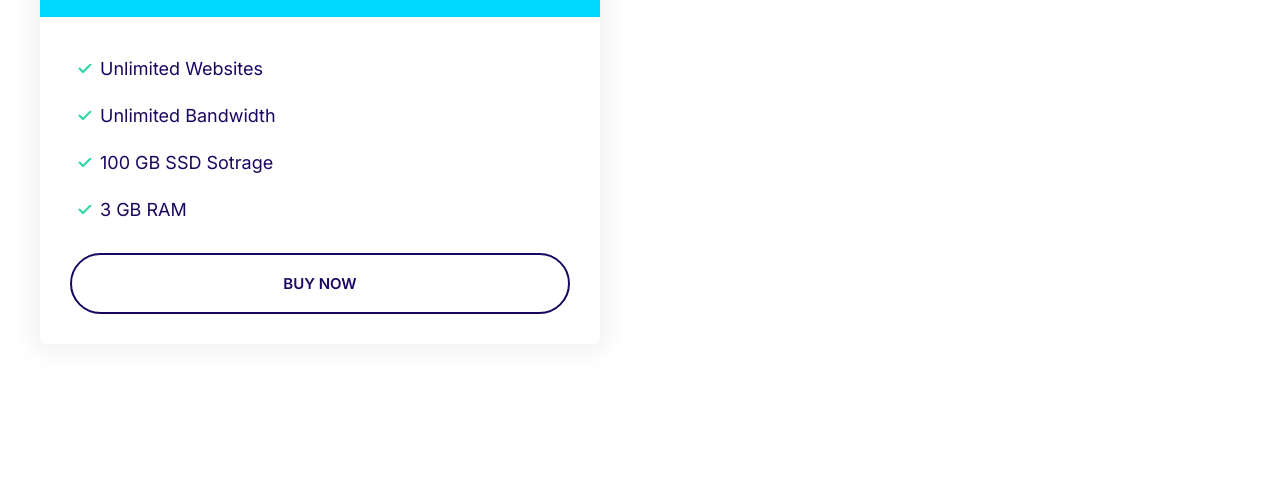
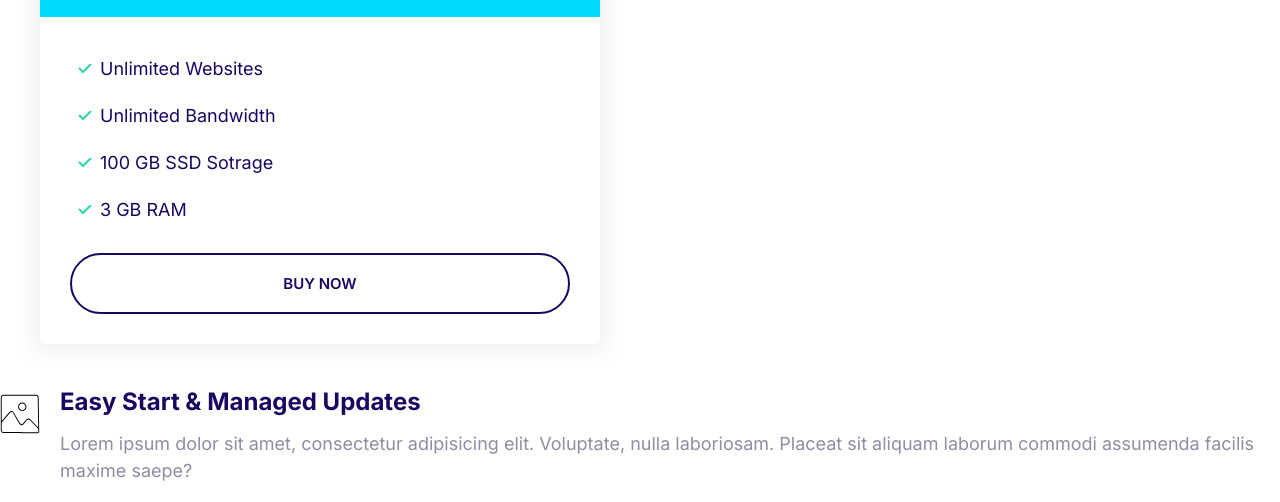
Before and after one commit to ayush857rohan/ghoshify, a plain HTML site: page INDEX.HTML in a window 1280 px wide. Shown: the part 655-1157 px from the top of the page. Before the commit the page ends 1039 px from the top, so only its background shows below. Drawn offline with Linux system fonts and the light colour scheme.

Commit message:
media component.

```diff
--- a/CSS/STYLES.CSS
+++ b/CSS/STYLES.CSS
@@ -329,3 +329,20 @@ a {
 .plan__price {
   font-size: 6rem;
 }
+
+/* Media */
+.media {
+  display: flex;
+}
+
+.media__title {
+  margin-top: 0;
+}
+
+.media__body {
+  margin: 0 2rem;
+}
+
+.media__image {
+  margin-top: 1rem;
+}
--- a/INDEX.HTML
+++ b/INDEX.HTML
@@ -60,5 +60,21 @@
         </div>
       </div>
     </div>
+    <!-- media -->
+    <div class="media">
+      <div class="media__image">
+        <svg class="icon icon--primary">
+          <use xlink:href="images/sprite.svg#snap"></use>
+        </svg>
+      </div>
+      <div class="media__body">
+        <h3 class="media__title">Easy Start & Managed Updates</h3>
+        <p>
+          Lorem ipsum dolor sit amet, consectetur adipisicing elit. Voluptate,
+          nulla laboriosam. Placeat sit aliquam laborum commodi assumenda
+          facilis maxime saepe?
+        </p>
+      </div>
+    </div>
   </body>
 </html>
```
Also changed, not shown: components/media.html (added, +15 -0 lines).
